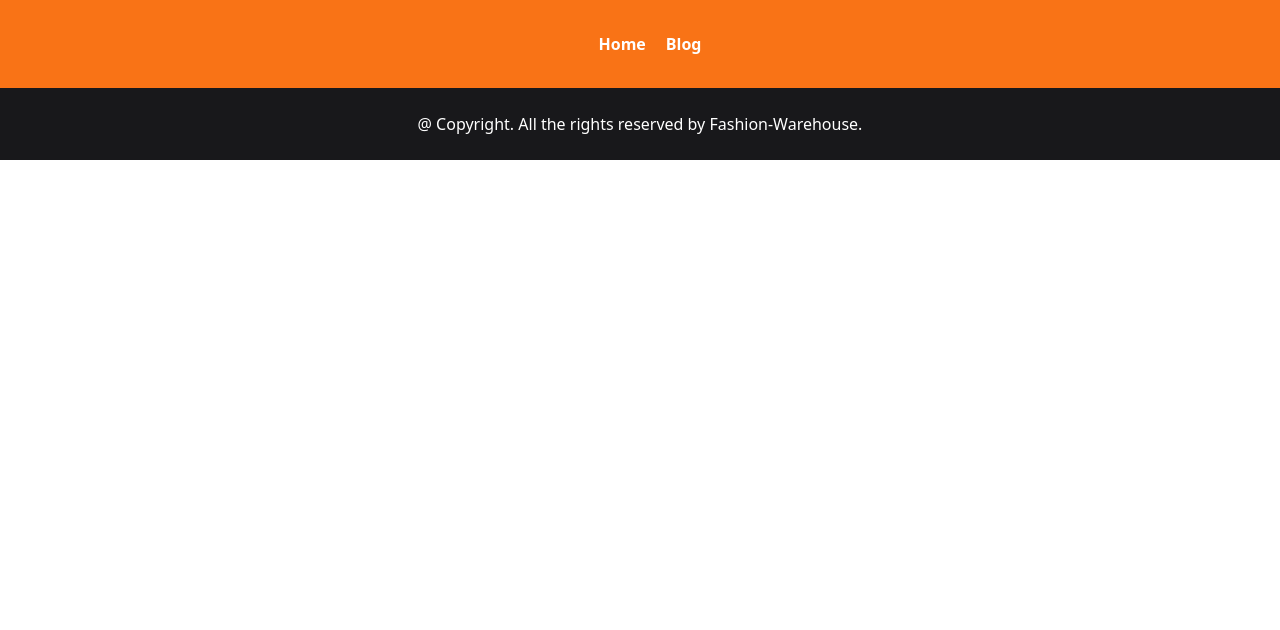
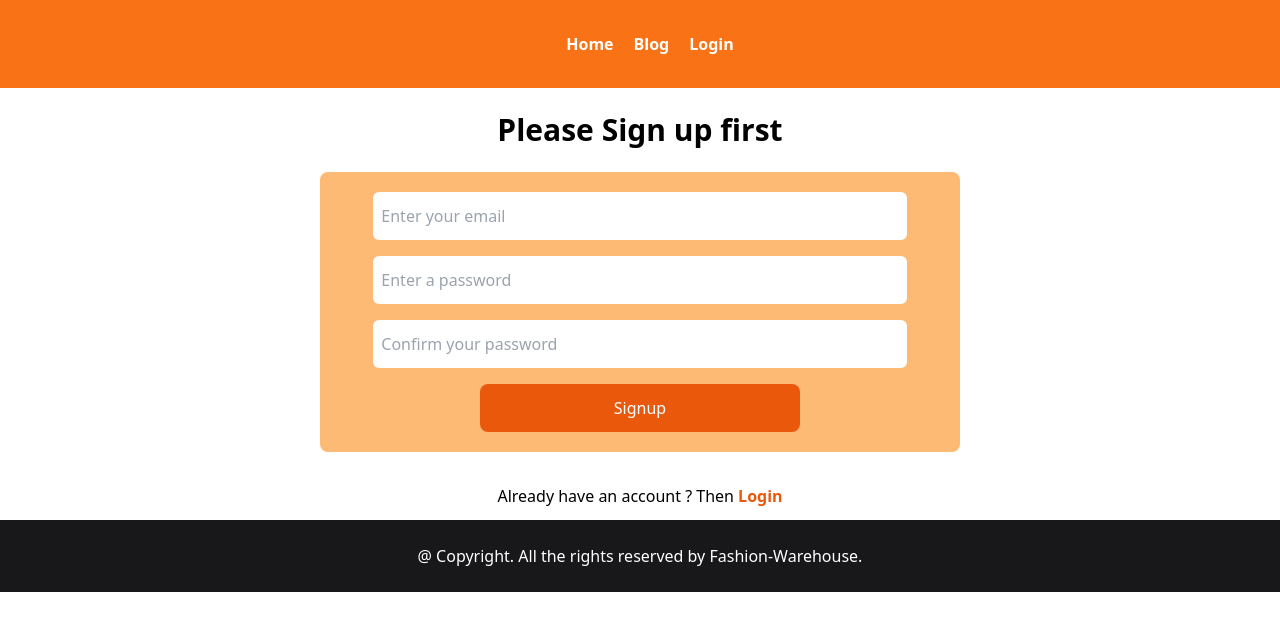
Before and after one commit to buariful/fashion-warehouse, a React (Create React App) app: page /register in a window 1280 px wide. Shown: the top 630 px of the page. Built offline with nearby package versions, Linux system fonts and the light colour scheme.

Commit message:
registration form setup

```diff
--- a/package.json
+++ b/package.json
@@ -7,9 +7,11 @@
     "@testing-library/jest-dom": "^5.16.4",
     "@testing-library/react": "^13.2.0",
     "@testing-library/user-event": "^13.5.0",
+    "firebase": "^9.8.1",
     "heroicons": "^1.0.6",
     "react": "^18.1.0",
     "react-dom": "^18.1.0",
+    "react-firebase-hooks": "^5.0.3",
     "react-router-dom": "^6.3.0",
     "react-scripts": "5.0.1",
     "web-vitals": "^2.1.4"
--- a/src/App.js
+++ b/src/App.js
@@ -1,10 +1,11 @@
-import logo from './logo.svg';
 import './App.css';
 import { Route, Routes } from 'react-router-dom';
 import Home from './components/Home/Home';
 import Navbar from './components/Navbar/Navbar';
 import Blog from './components/Pages/Blog/Blog';
 import Footer from './components/Footer/Footer';
+import Register from './components/Pages/Register/Register';
+import Login from './components/Pages/Login/Login';
 
 function App() {
   return (
@@ -14,6 +15,8 @@ function App() {
         <Route path='/' element={<Home />}></Route>
         <Route path='/home' element={<Home />}></Route>
         <Route path='/blog' element={<Blog />}></Route>
+        <Route path='/register' element={<Register />}></Route>
+        <Route path='/login' element={<Login />}></Route>
       </Routes>
       <Footer></Footer>
     </div>
--- a/src/components/Navbar/Navbar.js
+++ b/src/components/Navbar/Navbar.js
@@ -11,7 +11,7 @@ const Navbar = () => {
         <div className='bg-orange-500 sticky top-0'>
 
             <div className="w-11/12 mx-auto" >
-                {icon ? <MenuIcon className='w-10 md:hidden' onClick={iconChange}></MenuIcon> : <XIcon className='w-10 md:hidden' onClick={iconChange}></XIcon>}
+                {icon ? <MenuIcon className='w-10 md:hidden cursor-pointer' onClick={iconChange}></MenuIcon> : <XIcon className='w-10 md:hidden cursor-pointer' onClick={iconChange}></XIcon>}
 
 
                 <div className={`${icon ? "hidden" : "block"} md:flex justify-around items-center`}>
@@ -19,6 +19,7 @@ const Navbar = () => {
                     <div className='md:flex'>
                         <Link to='/home' className='block py-8 text-white ml-3 md:ml-5 font-semibold'>Home</Link>
                         <Link to='/Blog' className='block py-8 text-white ml-3 md:ml-5 font-semibold'>Blog</Link>
+                        <Link to='/login' className='block py-8 text-white ml-3 md:ml-5 font-semibold'>Login</Link>
                     </div>
                 </div>
 
--- /dev/null
+++ b/src/components/Pages/Login/Login.js
@@ -0,0 +1,22 @@
+import React from 'react';
+import { Link } from 'react-router-dom';
+
+const Login = () => {
+    return (
+        <div className='text-center'>
+            <h1 className='text-3xl font-bold my-6'>Log in</h1>
+            <div className='w-1/2 mx-auto bg-orange-300 py-5 rounded-lg mb-8'>
+                <form>
+                    <input type="email" name="email" id="" placeholder='Enter your email' className='w-10/12 py-3 px-2 rounded-md mb-4' /><br />
+                    <input type="password" name="password" id="" placeholder='Enter a password' className='w-10/12 py-3 px-2 rounded-md mb-4' /> <br />
+
+                    <input type="submit" value="Login" className='py-3 w-1/2 bg-orange-600 text-white cursor-pointer rounded-lg' />
+                </form>
+            </div>
+            <p></p>
+            <p className='my-3'>Do you need an account ? Then <Link to="/register" className='font-bold text-orange-600'>Register</Link></p>
+        </div>
+    );
+};
+
+export default Login;
--- /dev/null
+++ b/src/components/Pages/Register/Register.js
@@ -0,0 +1,58 @@
+import React, { useState } from 'react';
+import { Link } from 'react-router-dom';
+import { useCreateUserWithEmailAndPassword } from 'react-firebase-hooks/auth';
+import auth from '../../../firebase.init';
+
+
+const Register = () => {
+    const [email, setEmail] = useState();
+    const [password, setPassword] = useState();
+    const [confirmPass, setConfirmPass] = useState();
+    const [handleError, setHandleError] = useState();
+
+    const [createUserWithEmailAndPassword] = useCreateUserWithEmailAndPassword(auth)
+
+    const handleEmail = event => {
+        setEmail(event.target.value)
+    }
+    const handlePassword = event => {
+        setPassword(event.target.value)
+    }
+    const handleConfirmPass = event => {
+        setConfirmPass(event.target.value)
+    }
+
+    const createUser = event => {
+        event.preventDefault();
+        if (password !== confirmPass) {
+            setHandleError('Please enter same password in "PASSWORD" and "CONFIRM PASSWORD field')
+            return;
+        }
+        if (password.length < 6) {
+            setHandleError("Please inter 6 or more digits password")
+            return;
+        }
+
+        createUserWithEmailAndPassword(email, password)
+    }
+    return (
+        <div className='text-center'>
+            <h1 className='text-3xl font-bold my-6'>Please Sign up first</h1>
+            <div className='w-1/2 mx-auto bg-orange-300 py-5 rounded-lg mb-8'>
+                <form>
+                    <input onBlur={handleEmail} type="email" name="email" id="" placeholder='Enter your email' className='w-10/12 py-3 px-2 rounded-md mb-4' required /><br />
+
+                    <input onBlur={handlePassword} type="password" name="password" id="" placeholder='Enter a password' className='w-10/12 py-3 px-2 rounded-md mb-4' required /> <br />
+
+                    <input onBlur={handleConfirmPass} type="password" name="confirmPassword" id="" placeholder='Confirm your password' className='w-10/12 py-3 px-2 rounded-md mb-4' /> <br />
+
+                    <input onClick={createUser} type="submit" value="Signup" className='py-3 w-1/2 bg-orange-600 text-white cursor-pointer rounded-lg' required />
+                </form>
+            </div>
+            <p className='font-bold text-red-700'>{handleError}</p>
+            <p className='my-3'>Already have an account ? Then <Link to="/login" className='font-bold text-orange-600'>Login</Link></p>
+        </div>
+    );
+};
+
+export default Register;
--- /dev/null
+++ b/src/firebase.init.js
@@ -0,0 +1,21 @@
+// Import the functions you need from the SDKs you need
+import { initializeApp } from "firebase/app";
+import { getAuth } from 'firebase/auth';
+// TODO: Add SDKs for Firebase products that you want to use
+// https://firebase.google.com/docs/web/setup#available-libraries
+
+// Your web app's Firebase configuration
+const firebaseConfig = {
+    apiKey: "AIzaSyA4EeQhRUg-YZhxc1CrNihtnbJoJ2z25T4",
+    authDomain: "fashion-warehouse-23c06.firebaseapp.com",
+    projectId: "fashion-warehouse-23c06",
+    storageBucket: "fashion-warehouse-23c06.appspot.com",
+    messagingSenderId: "248457447498",
+    appId: "1:248457447498:web:0d0b76040fc76ac0c5beb3"
+};
+
+// Initialize Firebase
+const app = initializeApp(firebaseConfig);
+const auth = getAuth(app);
+
+export default auth;
```
Also changed, not shown: 2 other files (tests, documents, lock files or other folders).
